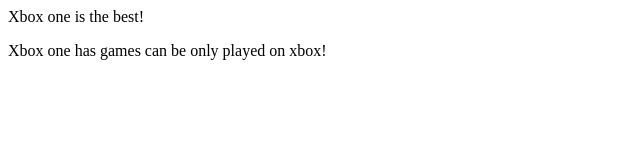
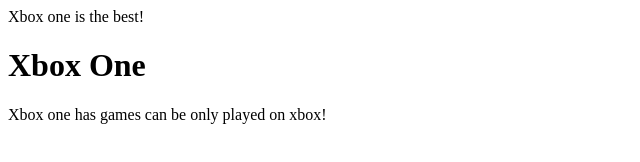
Before and after one commit to TatoMEstuardo/What-console-is-the-best-, a plain HTML site: page index.html in a window 1280 px wide. Shown: the whole page, without its empty margins (0-640 px from the left). Drawn offline with Linux system fonts and the light colour scheme.

Commit message:
let me know
if this works

```diff
--- a/index.html
+++ b/index.html
@@ -5,6 +5,7 @@
   </html>
 <html>
   <body>
+    <h1> Xbox One </h1>
     <p> Xbox one has games can be only played on xbox! </p>
   </body>
   </html>
```
